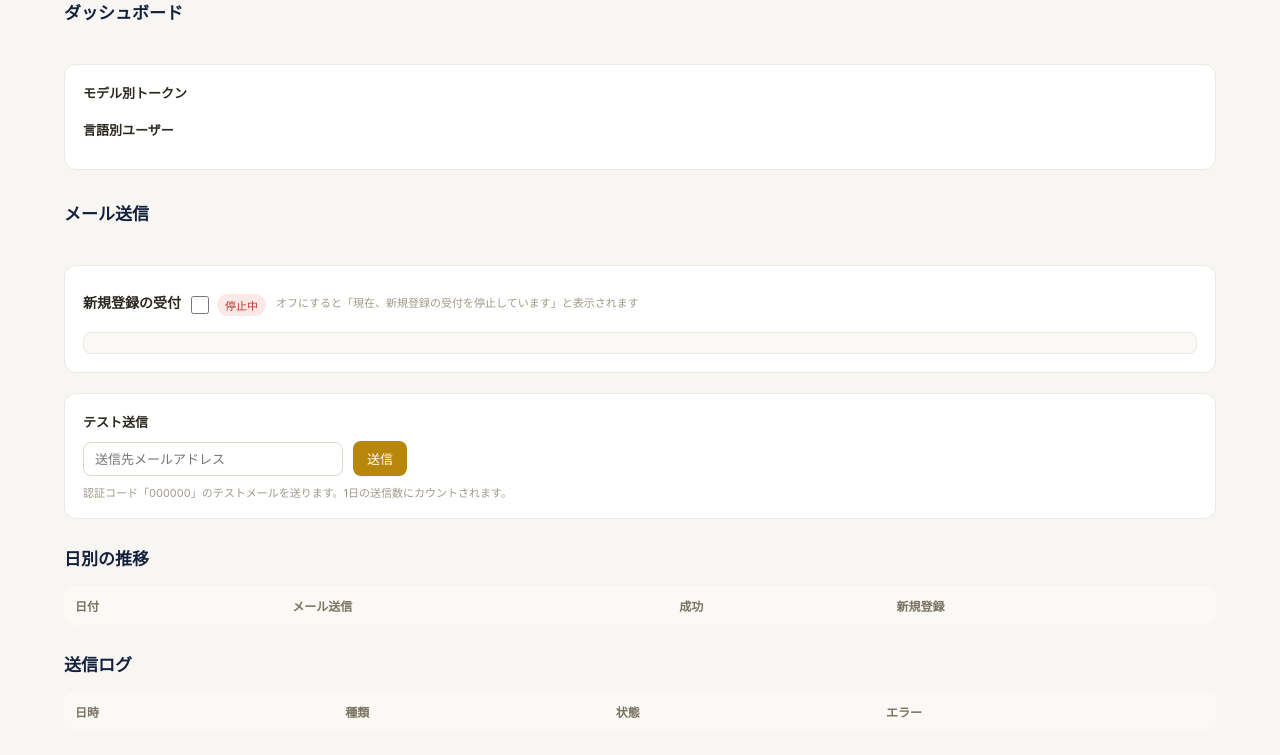
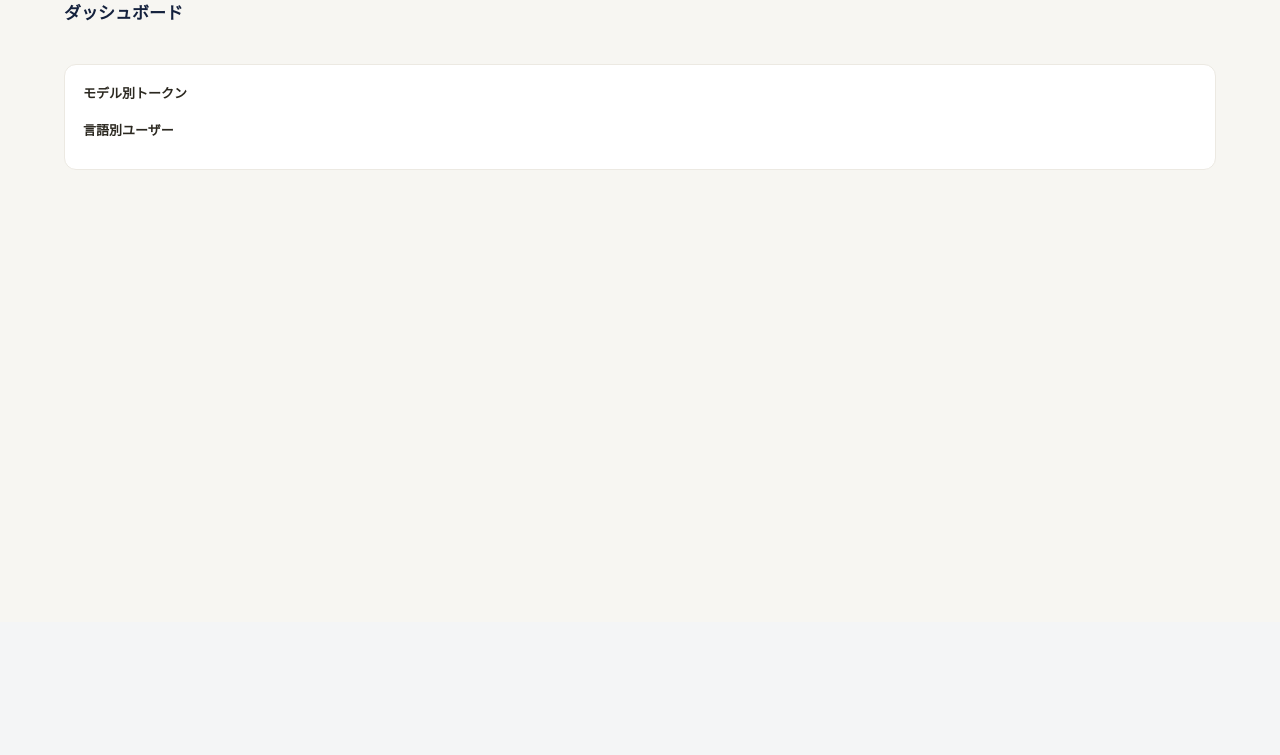
Before and after one commit to yuto113/quizshare-py, a Flask app: template templates/qstart_admin.html in a window 1280 px wide. Shown: the part 178-933 px from the top of the page. After the commit the page ends 348 px from the top, so only its background shows below. Run offline with Flask 3, Linux system fonts and the light colour scheme; the template is opened without the code that fills it, so the values that code supplies are empty; parts of the project's set-up code (start-up, migrations or seed data) failed here and were passed over; some libraries are stand-ins or nearby versions.

Commit message:
Qstart 1.5.2 — 監視・問い合わせ
- エラー監視 (500エラーを自動記録・同一エラーは集約・トレース表示)
- /qstart/health で稼働状況を公開
- 問い合わせフォーム /qstart/contact (自動返信・FAQ付き)
- 管理画面から問い合わせに返信 (メール送信)
- 管理画面のdiv不整合を修正 (メール欄が全タブに漏れていた)

```diff
--- a/qstart_core.py
+++ b/qstart_core.py
@@ -502,6 +502,128 @@ def edit_chat(cid):
             conn.execute(f'UPDATE qstart_chats SET {",".join(sets)}, updated_at=? WHERE chat_id=? AND user_id=?', vals)
     conn.commit(); conn.close()
     return jsonify({'ok': True})
+
+
+# ========== 問い合わせ ==========
+def init_contact_table():
+    conn = db()
+    conn.execute('''CREATE TABLE IF NOT EXISTS qstart_contacts (
+        id INTEGER PRIMARY KEY AUTOINCREMENT,
+        name TEXT, email TEXT, category TEXT, subject TEXT, body TEXT,
+        user_id TEXT, lang TEXT DEFAULT 'ja',
+        status TEXT DEFAULT 'open', reply TEXT, handled_by TEXT,
+        ip_hash TEXT, created_at TEXT, replied_at TEXT
+    )''')
+    conn.commit(); conn.close()
+
+init_contact_table()
+
+
+@qstart_core.route('/qstart/contact')
+def contact_page():
+    return render_template('qstart_contact.html')
+
+
+@qstart_core.route('/qstart/api/v1/contact', methods=['POST'])
+def contact_submit():
+    d = request.get_json(silent=True) or {}
+    name = (d.get('name') or '').strip()[:60]
+    email = (d.get('email') or '').strip()[:200]
+    body = (d.get('body') or '').strip()[:4000]
+    if not body or len(body) < 5:
+        return jsonify({'ok': False, 'error': 'お問い合わせ内容を入力してください'}), 400
+    if not email or '@' not in email:
+        return jsonify({'ok': False, 'error': 'メールアドレスを入力してください'}), 400
+
+    ip = request.headers.get('X-Forwarded-For', request.remote_addr or '').split(',')[0].strip()
+    ih = hashlib.sha256(ip.encode()).hexdigest()[:16]
+    conn = db()
+    n = conn.execute("""SELECT COUNT(*) FROM qstart_contacts
+        WHERE ip_hash=? AND created_at > datetime('now','-1 hour','localtime')""", (ih,)).fetchone()[0]
+    if n >= 5:
+        conn.close()
+        return jsonify({'ok': False, 'error': '送信が多すぎます。時間をおいてお試しください。'}), 429
+
+    conn.execute('''INSERT INTO qstart_contacts
+        (name,email,category,subject,body,user_id,lang,ip_hash,created_at)
+        VALUES(?,?,?,?,?,?,?,?,?)''',
+        (name, email, (d.get('category') or 'other')[:40],
+         (d.get('subject') or '')[:200], body,
+         cur_uid() or '', (d.get('lang') or 'ja')[:5], ih, now()))
+    conn.commit(); conn.close()
+
+    # 自動返信
+    try:
+        import qstart_mail as qm
+        html = ('<div style="max-width:480px;margin:40px auto;background:#fff;border-radius:16px;'
+          'padding:36px 32px;border:1px solid #ece9e2;font-family:sans-serif;">'
+          '<div style="font-size:22px;font-weight:700;color:#14213d;">Q<span style="color:#b8860b;">start</span></div>'
+          '<div style="font-size:11px;color:#a09a8a;margin-bottom:26px;">by Qzero会社</div>'
+          '<div style="font-size:17px;font-weight:600;color:#14213d;margin-bottom:10px;">'
+          'お問い合わせを受け付けました</div>'
+          '<div style="font-size:13.5px;color:#4a4438;line-height:1.9;margin-bottom:20px;">'
+          'お問い合わせいただきありがとうございます。<br>内容を確認のうえ、順次ご返信いたします。</div>'
+          '<div style="background:#faf9f5;border:1px solid #ece9e2;border-radius:10px;'
+          'padding:14px;font-size:13px;color:#5c5647;line-height:1.8;white-space:pre-wrap;">'
+          + (body[:500].replace('<','&lt;')) + '</div>'
+          '<div style="font-size:12px;color:#8a8270;margin-top:22px;line-height:1.8;">'
+          'このメールは自動送信です。返信は不要です。</div></div>')
+        qm.send_mail(email, 'Qstart お問い合わせを受け付けました', html, kind='contact')
+    except Exception:
+        pass
+    return jsonify({'ok': True})
+
+
+@qstart_core.route('/qstart/api/v1/admin/contacts')
+@require_moderator
+def admin_contacts():
+    conn = db()
+    rows = conn.execute("""SELECT * FROM qstart_contacts
+        ORDER BY (status='open') DESC, id DESC LIMIT 100""").fetchall()
+    conn.close()
+    return jsonify({'ok': True, 'contacts': [dict(r) for r in rows]})
+
+
+@qstart_core.route('/qstart/api/v1/admin/contacts/<int:cid>', methods=['PATCH'])
+@require_moderator
+def admin_contact_update(cid):
+    d = request.get_json(silent=True) or {}
+    conn = db()
+    if d.get('reply'):
+        conn.execute('UPDATE qstart_contacts SET reply=?, status=?, handled_by=?, replied_at=? WHERE id=?',
+                     (d['reply'][:4000], 'replied',
+                      cur_uid() or session.get('staff_id',''), now(), cid))
+        r = conn.execute('SELECT email,body FROM qstart_contacts WHERE id=?', (cid,)).fetchone()
+        conn.commit(); conn.close()
+        if r and r['email']:
+            try:
+                import qstart_mail as qm
+                html = ('<div style="max-width:480px;margin:40px auto;background:#fff;border-radius:16px;'
+                  'padding:36px 32px;border:1px solid #ece9e2;font-family:sans-serif;">'
+                  '<div style="font-size:22px;font-weight:700;color:#14213d;">Q<span style="color:#b8860b;">start</span></div>'
+                  '<div style="font-size:11px;color:#a09a8a;margin-bottom:26px;">by Qzero会社</div>'
+                  '<div style="font-size:17px;font-weight:600;color:#14213d;margin-bottom:14px;">'
+                  'お問い合わせへの回答</div>'
+                  '<div style="font-size:13.5px;color:#4a4438;line-height:1.9;white-space:pre-wrap;">'
+                  + d['reply'][:2000].replace('<','&lt;') + '</div>'
+                  '<div style="border-top:1px solid #f0ede5;margin-top:24px;padding-top:14px;'
+                  'font-size:12px;color:#a09a8a;line-height:1.7;">お問い合わせ内容:<br>'
+                  + (r['body'] or '')[:300].replace('<','&lt;') + '</div></div>')
+                qm.send_mail(r['email'], 'Qstart お問い合わせへの回答', html, kind='contact_reply')
+            except Exception:
+                pass
+        alog('contact_reply', str(cid))
+        return jsonify({'ok': True})
+    if 'status' in d:
+        conn.execute('UPDATE qstart_contacts SET status=? WHERE id=?', (d['status'], cid))
+        conn.commit()
+    conn.close()
+    return jsonify({'ok': True})
+
+
+@qstart_core.route('/qstart/status')
+def status_page():
+    return render_template('qstart_status.html')
 
 
 # ========== エラー監視 ==========
--- a/templates/qstart_admin.html
+++ b/templates/qstart_admin.html
@@ -297,45 +297,9 @@ button.red { background:#b03a3a; }
   <h2 style="margin-top:26px;">使用履歴</h2>
   <table><thead><tr><th>日時</th><th>コード</th><th>登録したID</th><th>メモ</th></tr></thead>
   <tbody id="ivUses"></tbody></table>
-</div>
 
 
-<h2 style="margin-top:30px;">メール送信</h2>
-
-  <div class="cards" id="mailCards"></div>
-
-  <div class="form">
-    <div class="row" style="margin-bottom:12px;align-items:center;">
-      <div style="font-size:14px;font-weight:600;">新規登録の受付</div>
-      <label style="display:flex;align-items:center;gap:8px;cursor:pointer;">
-        <input type="checkbox" id="mlOpen" style="width:18px;height:18px;" onchange="saveMail()">
-        <span id="mlOpenPill" class="pill off">停止中</span>
-      </label>
-      <div style="font-size:11px;color:#a09a8a;">
-        オフにすると「現在、新規登録の受付を停止しています」と表示されます</div>
-    </div>
-    <div id="mlLimitInfo" style="font-size:12px;color:#6b6555;background:#faf9f5;
-      border:1px solid #ece9e2;border-radius:8px;padding:10px 12px;line-height:1.9;"></div>
-  </div>
-
-  <div class="form">
-    <div style="font-size:13px;font-weight:600;margin-bottom:10px;">テスト送信</div>
-    <div class="row" style="margin-bottom:0;">
-      <input id="mlTestTo" placeholder="送信先メールアドレス" style="width:260px">
-      <button class="gold" onclick="testMail()">送信</button>
-      <span id="mlTestMsg" style="font-size:13px;"></span>
-    </div>
-    <div style="font-size:11px;color:#a09a8a;margin-top:8px;">
-      認証コード「000000」のテストメールを送ります。1日の送信数にカウントされます。</div>
-  </div>
-
-  <h2 style="margin-top:26px;">日別の推移</h2>
-  <table><thead><tr><th>日付</th><th>メール送信</th><th>成功</th><th>新規登録</th></tr></thead>
-  <tbody id="mlDaily"></tbody></table>
-
-  <h2 style="margin-top:26px;">送信ログ</h2>
-  <table><thead><tr><th>日時</th><th>種類</th><th>状態</th><th>エラー</th></tr></thead>
-  <tbody id="mlLogs"></tbody></table>
+</div>
 
 </div>
 
@@ -386,7 +350,7 @@ async function api(p,m,b){
 function tab(n){
   document.querySelectorAll('.tab').forEach(t=>t.classList.toggle('active',t.dataset.p===n));
   document.querySelectorAll('.pane').forEach(p=>p.classList.toggle('active',p.id==='p-'+n));
-  ({dash:loadStats,users:()=>loadUsers(1),announce:loadAnnounce,models:loadModels,features:loadFeatures,promo:loadPromo,pricing:loadPricing,signup:function(){loadSignup();loadMail();},reports:loadReports,errors:loadErrors,logs:function(){loadLogs();loadBackup();}}[n]||function(){})();
+  ({dash:loadStats,users:()=>loadUsers(1),announce:loadAnnounce,models:loadModels,features:loadFeatures,promo:loadPromo,pricing:loadPricing,signup:loadSignup,reports:loadReports,errors:loadErrors,logs:function(){loadLogs();loadBackup();}}[n]||function(){})();
 }
 function bars(el,items,key,val){
   var max=Math.max(1,...items.map(i=>i[val]));
@@ -600,64 +564,6 @@ async function saveFx(){
 var CAT_NAME = {wrong:'事実と違う', broken:'文章が壊れている', harmful:'不適切・有害',
   offtopic:'質問と関係ない', other:'その他'};
 
-async function loadMail(){
-  var d = await api('mail'); if(!d.ok) return;
-  var pctM = Math.round(d.sent_today / d.mail_limit * 100);
-  var pctS = Math.round(d.signups_today / d.signup_limit * 100);
-  document.getElementById('mailCards').innerHTML =
-    [['今日のメール送信', d.sent_today + ' / ' + d.mail_limit],
-     ['今日の新規登録', d.signups_today + ' / ' + d.signup_limit],
-     ['APIキー', d.has_key ? '✅ 設定済み' : '❌ 未設定'],
-     ['受付状態', d.signup_open ? '受付中' : '停止中']]
-    .map(function(c){ return '<div class="card"><div class="k">'+c[0]+'</div><div class="v" style="font-size:19px;">'+c[1]+'</div></div>'; }).join('');
-
-  document.getElementById('mlOpen').checked = d.signup_open;
-  var p = document.getElementById('mlOpenPill');
-  p.className = 'pill ' + (d.signup_open ? 'on' : 'off');
-  p.textContent = d.signup_open ? '受付中' : '停止中';
-
-  document.getElementById('mlLimitInfo').innerHTML =
-    '1日の新規登録上限: <b>' + d.signup_limit + '人</b>（現在 ' + d.signups_today + '人・' + pctS + '%）<br>'
-    + '1日のメール送信上限: <b>' + d.mail_limit + '通</b>（現在 ' + d.sent_today + '通・' + pctM + '%）<br>'
-    + '<span style="color:#a09a8a;">上限に達すると「現在、アカウントの作成が込み合っています。後日の登録をお願いします。」と表示されます。'
-    + 'Resend無料枠は1日100通・月3,000通です。</span>';
-
-  var sm = {};
-  (d.signups||[]).forEach(function(s){ sm[s.date] = s.count; });
-  document.getElementById('mlDaily').innerHTML = (d.daily||[]).map(function(x){
-    return '<tr><td>'+esc(x.d)+'</td><td>'+x.n+'</td><td>'+(x.sent||0)+'</td>'
-      +'<td>'+(sm[x.d]||0)+'</td></tr>';
-  }).join('') || '<tr><td colspan="4" style="color:#aaa;">まだデータがありません</td></tr>';
-
-  var KIND = {verify:'認証コード', other:'その他'};
-  document.getElementById('mlLogs').innerHTML = (d.logs||[]).map(function(l){
-    var okk = l.status === 'sent';
-    return '<tr><td style="font-size:11px;color:#999;">'+esc((l.created_at||'').slice(0,16))+'</td>'
-      +'<td>'+esc(KIND[l.kind]||l.kind)+'</td>'
-      +'<td><span class="pill '+(okk?'on':'off')+'">'+esc(l.status)+'</span></td>'
-      +'<td style="font-size:11px;color:#c0392b;max-width:340px;">'+esc(l.error||'')+'</td></tr>';
-  }).join('') || '<tr><td colspan="4" style="color:#aaa;">送信ログはありません</td></tr>';
-}
-async function saveMail(){
-  await api('mail','POST',{signup_open: document.getElementById('mlOpen').checked});
-  loadMail();
-}
-async function testMail(){
-  var to = document.getElementById('mlTestTo').value.trim();
-  var m = document.getElementById('mlTestMsg');
-  if(!to){ m.style.color='#c0392b'; m.textContent='アドレスを入力してください'; return; }
-  m.style.color='#8a8270'; m.textContent='送信中…';
-  var d = await api('mail/test','POST',{to:to});
-  if(d.ok){ m.style.color='#2e7d32'; m.textContent='✅ 送信しました'; }
-  else { m.style.color='#c0392b'; m.textContent='❌ 失敗: '+(d.result||d.error||''); }
-  loadMail();
-}
-
-var MODE_MSG = {
-  closed: '誰も新規登録できません',
-  invite: '招待コードを持つ人だけ登録できます',
-  open:   '誰でも登録できます'
-};
 async function loadSignup(){
   var d = await api('signup'); if(!d.ok) return;
   var c = d.config;
```
Also changed, not shown: templates/qstart_contact.html (added, +117 -0 lines).
